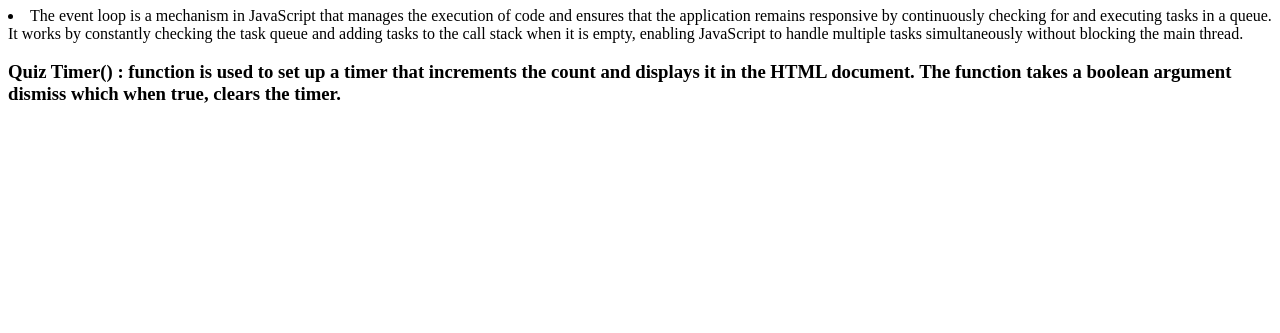
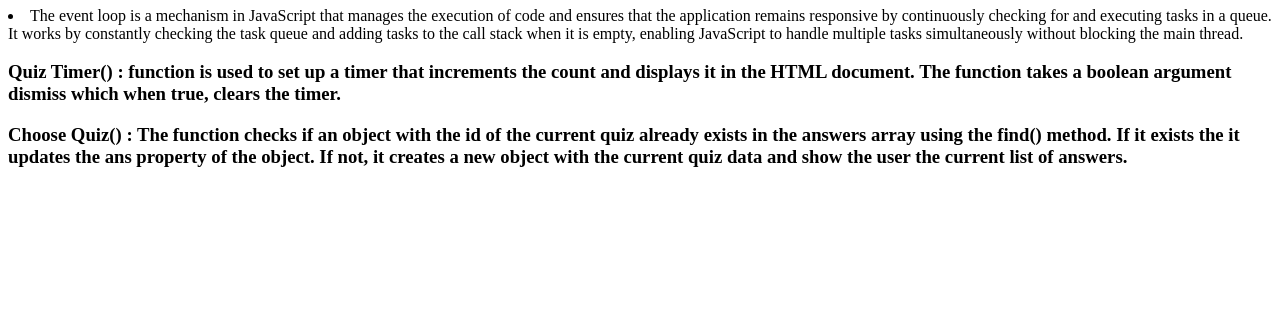
Before and after one commit to tropaafsara/quiz-hero, a plain HTML site: page blog.html in a window 1280 px wide. Shown: the part 467-800 px from the top of the page. Drawn offline with Linux system fonts and the light colour scheme.

Commit message:
chooseQuiz function description added

```diff
--- a/blog.html
+++ b/blog.html
@@ -30,7 +30,7 @@
     </li>
     <h3>Quiz Timer() : function is used to set up a timer that increments the count and displays it in the HTML document. The function takes a boolean argument dismiss which when true, clears the timer. </h3>
 
-
+    <h3>Choose Quiz() : The function checks if an object with the id of the current quiz already exists in the answers array using the find() method. If it exists the it updates the ans property of the object. If not, it creates a new object with the current quiz data and show the user the current list of answers. </h3>
 
 
 </body>
```
